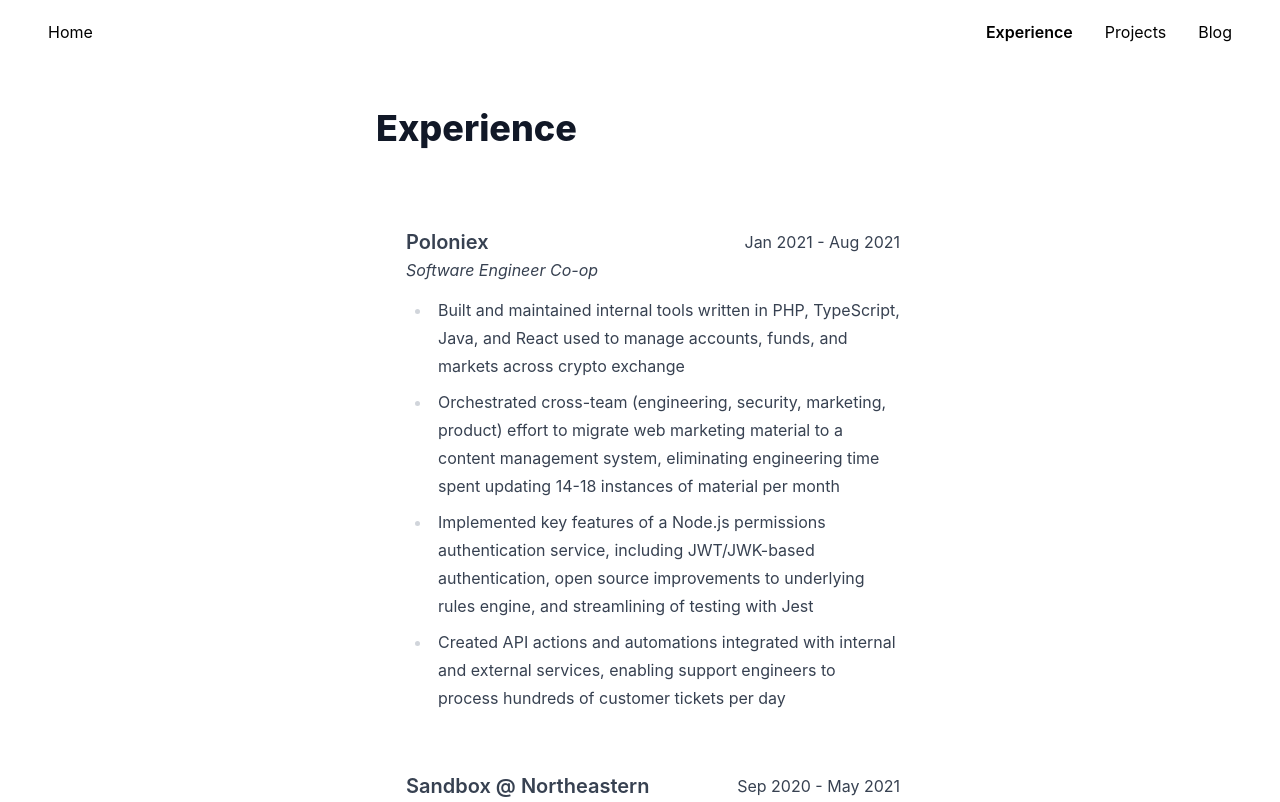
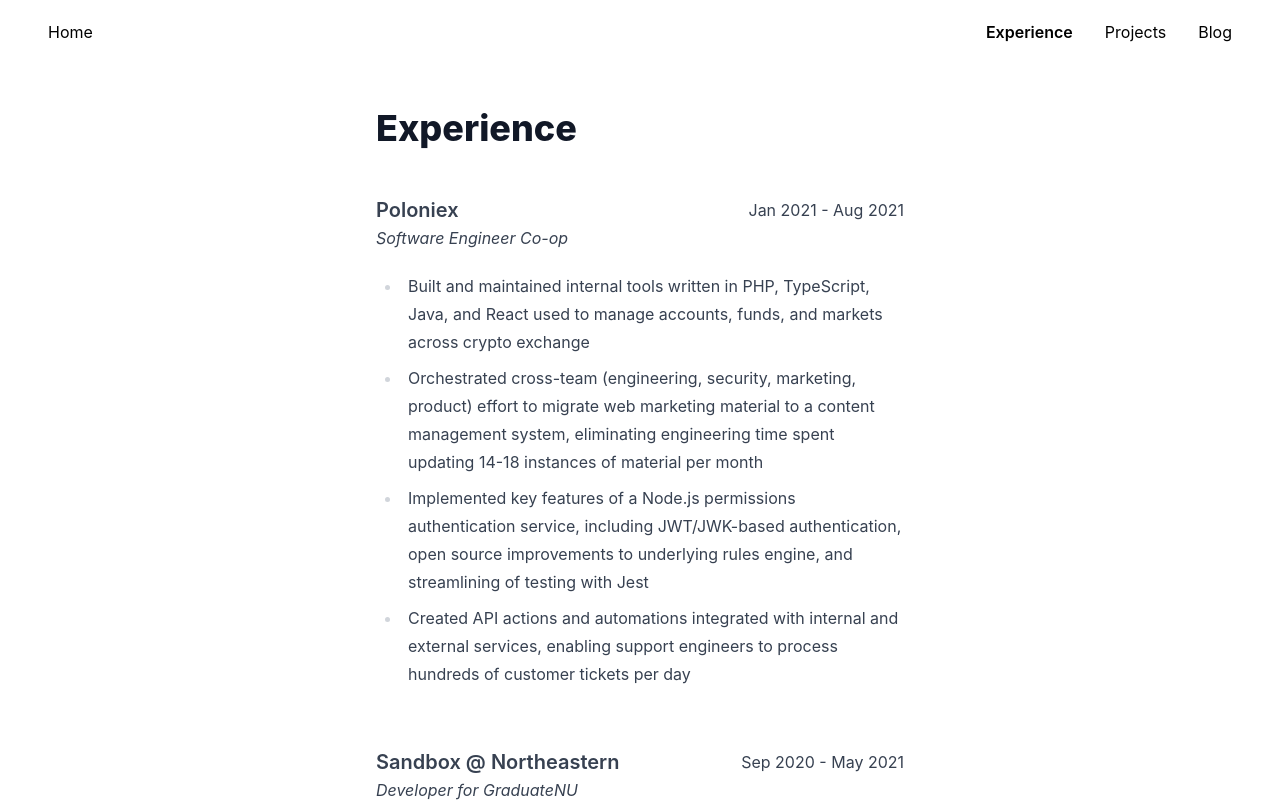
Before and after one commit to andrewjleung/andrewjleung.me, a Next.js app: page /experience in a window 1280 px wide. Shown: the top 802 px of the page. Built offline with nearby package versions, Linux system fonts and the light colour scheme.

Commit message:
Tweak experience style to be more consistent across site

```diff
--- a/components/Experience/ExperienceItem.js
+++ b/components/Experience/ExperienceItem.js
@@ -11,7 +11,7 @@
   children,
 }) {
   return (
-    <div className="m-2 p-5 rounded-xl duration-100 ease-out hover:scale-105 hover:bg-gray-100 active:scale-100">
+    <div className="px-6 py-4 mb-2 rounded-xl duration-100 ease-out hover:scale-105 hover:bg-gray-100 active:scale-100">
       <div className="sm:grid sm:grid-cols-2">
         <div className="text-xl font-semibold ">{name}</div>
         <DateRange
--- a/components/Experience/index.js
+++ b/components/Experience/index.js
@@ -1,3 +1,3 @@
 export default function Experiences({ children }) {
-  return <ul className="">{children}</ul>;
+  return <div className="">{children}</div>;
 }
```
